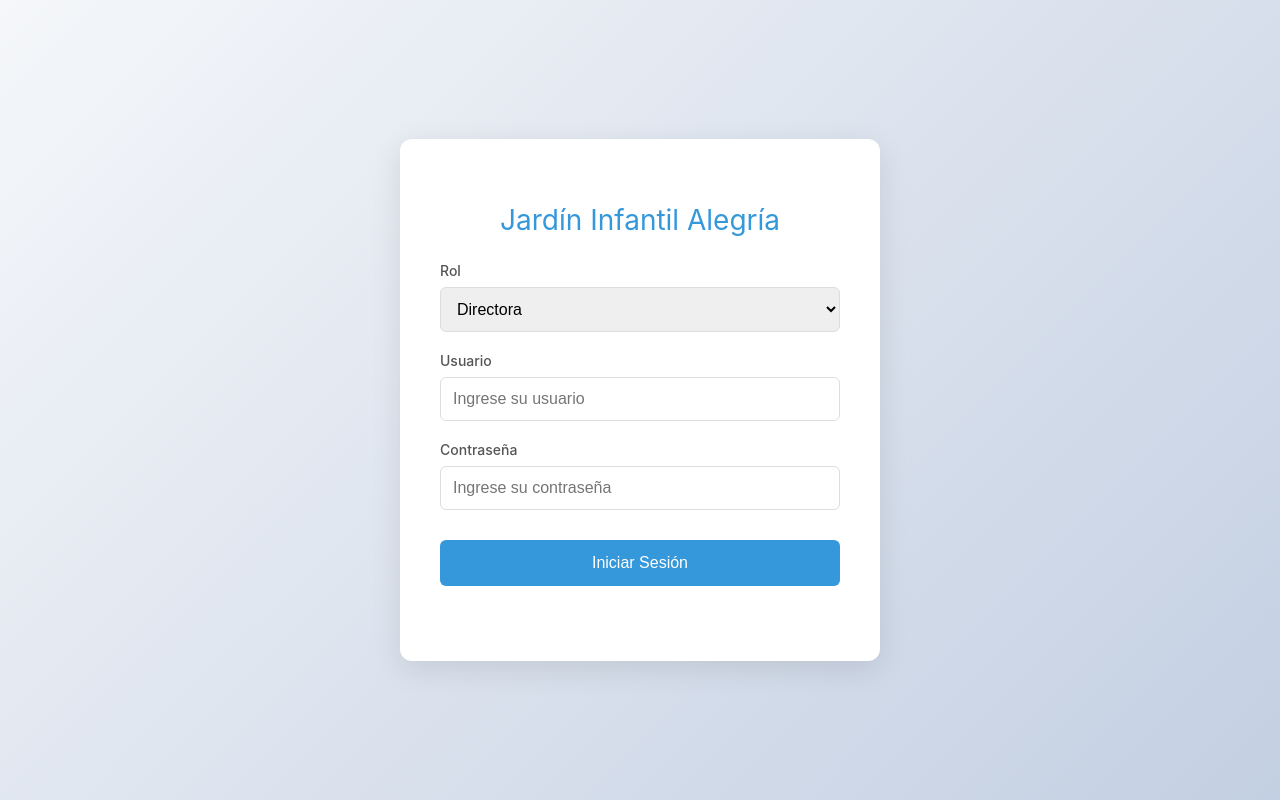
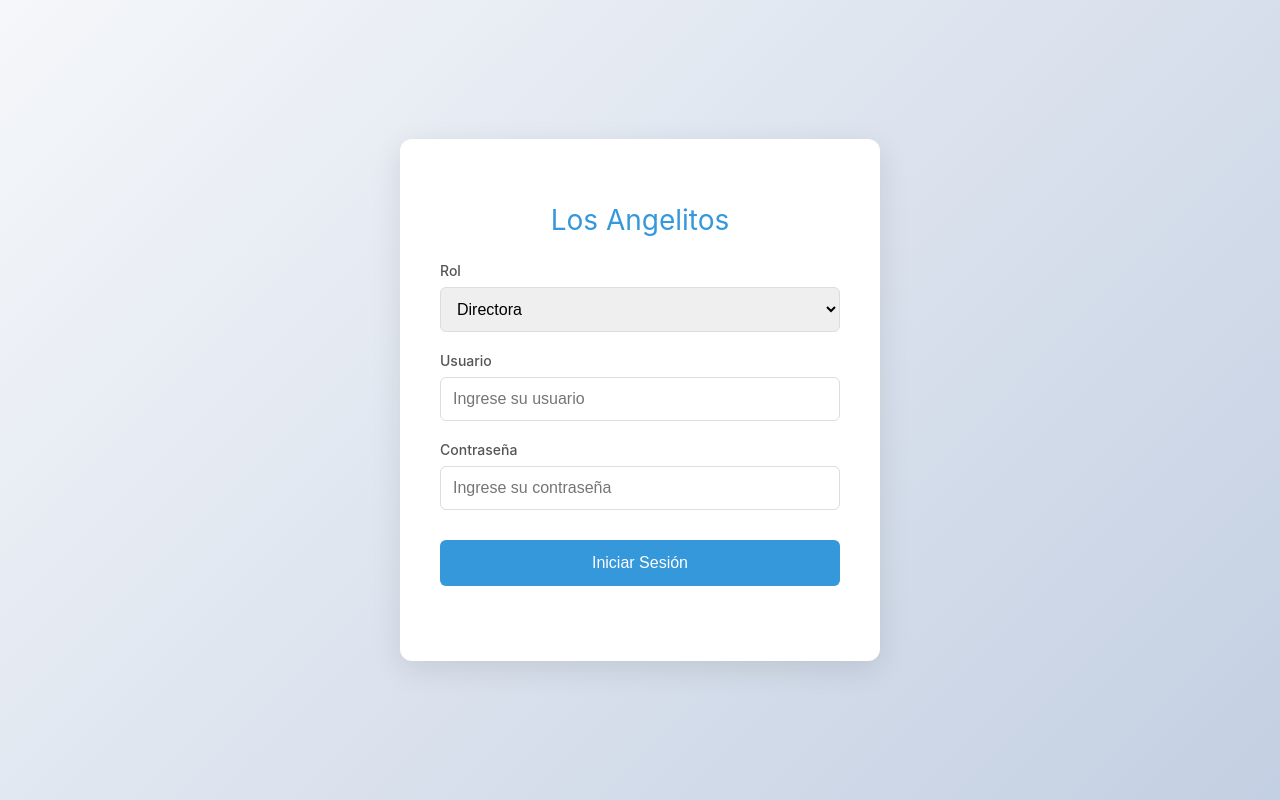
Before and after one commit to elgago20/Base-de-dato, a plain HTML site: page index.html in a window 1280 px wide. Drawn offline with Linux system fonts and the light colour scheme.

Commit message:
Change title from 'Jardín Infantil Alegría' to 'Los Angelitos'

```diff
--- a/index.html
+++ b/index.html
@@ -79,7 +79,7 @@
 </head>
 <body>
     <div class="login-container">
-        <h2>Jardín Infantil Alegría</h2>
+        <h2>Los Angelitos</h2>
 
         <div class="input-group">
             <label>Rol</label>
```
